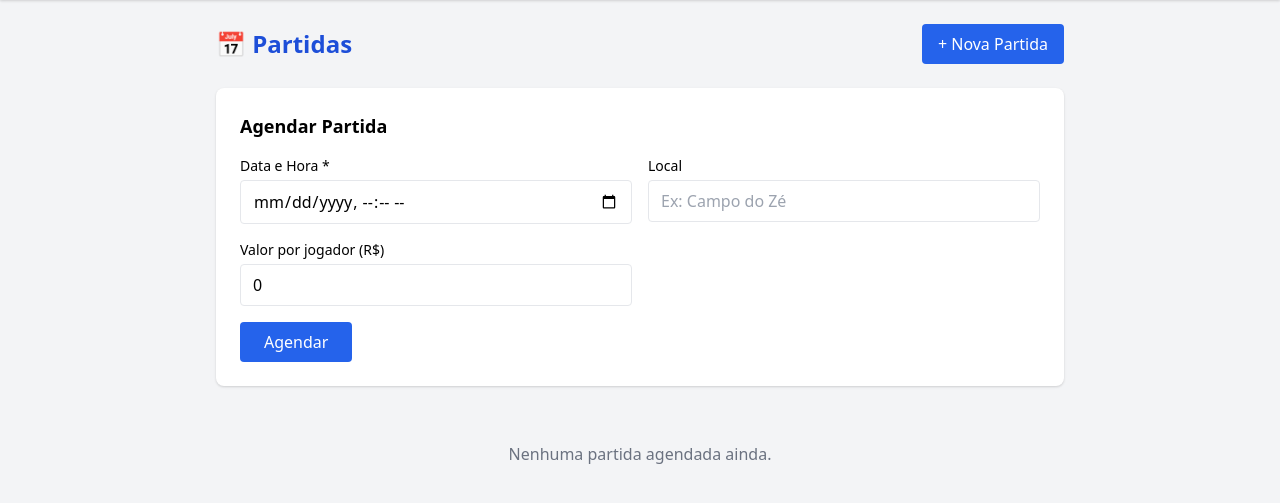
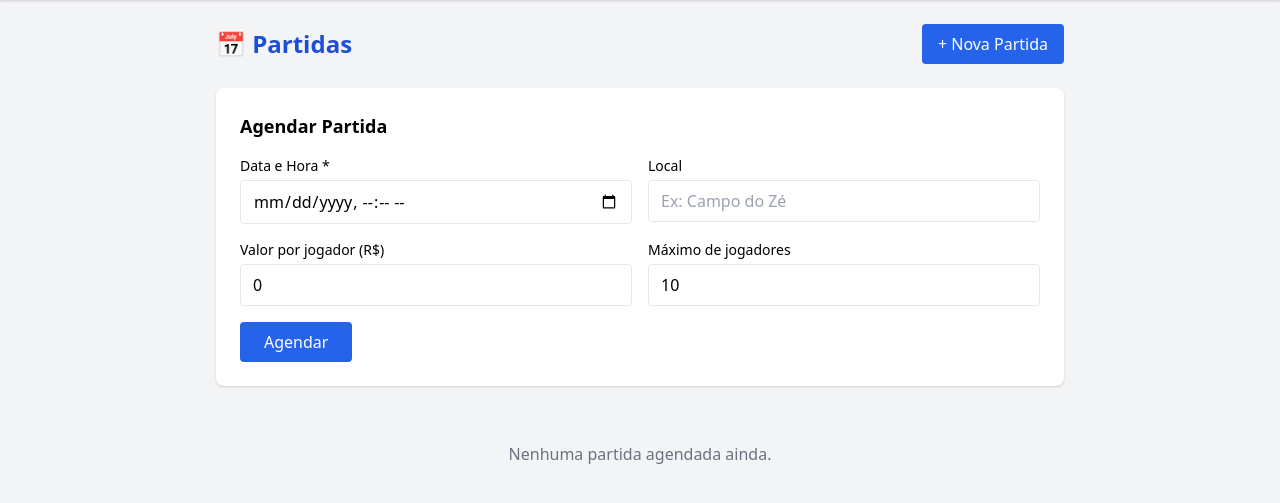
Before and after one commit to engvxtvictor-lgtm/peladas, a FastAPI app: page /partidas in a window 1280 px wide, after a click on "+ Nova Partida". Shown: the part 60-563 px from the top of the page. Run offline with FastAPI, Linux system fonts and the light colour scheme; some libraries are stand-ins or nearby versions.

Commit message:
feat: limite máximo de jogadores + aviso de lotado

```diff
--- a/app/main.py
+++ b/app/main.py
@@ -45,8 +45,8 @@ def pagina_partidas(request: Request, db: Session = Depends(get_db)):
 @app.post('/partidas/criar')
 def criar_partida_html(request: Request, db: Session = Depends(get_db),
     data: str = Form(...), local: str = Form(None),
-    valor_por_jogador: float = Form(0)):
-    partida = Partida(data=datetime.fromisoformat(data), local=local, valor_por_jogador=valor_por_jogador)
+    valor_por_jogador: float = Form(0), max_jogadores: int = Form(10)):
+    partida = Partida(data=datetime.fromisoformat(data), local=local, valor_por_jogador=valor_por_jogador, max_jogadores=max_jogadores)
     db.add(partida)
     db.commit()
     return RedirectResponse(url='/partidas', status_code=303)
@@ -75,6 +75,13 @@ def detalhe_partida(partida_id: int, request: Request, db: Session = Depends(get
 @app.post('/partidas/{partida_id}/confirmar')
 def confirmar_presenca_html(partida_id: int, db: Session = Depends(get_db),
     jogador_id: int = Form(...)):
+    partida = db.query(Partida).filter(Partida.id == partida_id).first()
+    confirmados = db.query(Presenca).filter(
+        Presenca.partida_id == partida_id,
+        Presenca.confirmado == True
+    ).count()
+    if confirmados >= partida.max_jogadores:
+        return RedirectResponse(url=f'/partidas/{partida_id}?erro=lotado', status_code=303)
     presenca = db.query(Presenca).filter(
         Presenca.partida_id == partida_id,
         Presenca.jogador_id == jogador_id
--- a/app/models/partida.py
+++ b/app/models/partida.py
@@ -10,6 +10,7 @@ class Partida(Base):
     data = Column(DateTime, nullable=False)
     local = Column(String, nullable=True)
     valor_por_jogador = Column(Float, default=0)
+    max_jogadores = Column(Integer, default=10)
     status = Column(String, default="aberta")  # aberta, confirmada, encerrada
     criado_em = Column(DateTime, server_default=func.now())
 
--- a/app/templates/partida_detalhe.html
+++ b/app/templates/partida_detalhe.html
@@ -4,6 +4,11 @@
 
 {% block content %}
 <div class="mb-4">
+    {% if request.query_params.get('erro') == 'lotado' %}
+<div class="bg-red-100 border border-red-400 text-red-700 px-4 py-3 rounded mb-4">
+    ⛔ Partida lotada! O número máximo de jogadores já foi atingido.
+</div>
+{% endif %}
     <a href="/partidas" class="text-blue-600 hover:underline">← Voltar</a>
 </div>
 
--- a/app/templates/partidas.html
+++ b/app/templates/partidas.html
@@ -30,6 +30,11 @@
                 <input type="number" name="valor_por_jogador" value="0" min="0" step="0.01"
                     class="w-full border rounded px-3 py-2 focus:outline-none focus:ring-2 focus:ring-blue-500">
             </div>
+            <div>
+                <label class="block text-sm font-medium mb-1">Máximo de jogadores</label>
+                <input type="number" name="max_jogadores" value="10" min="2" max="30"
+                    class="w-full border rounded px-3 py-2 focus:outline-none focus:ring-2 focus:ring-blue-500">
+            </div>
         </div>
         <button type="submit" class="mt-4 bg-blue-600 text-white px-6 py-2 rounded hover:bg-blue-700">
             Agendar
@@ -44,7 +49,7 @@
             <div>
                 <p class="font-bold text-lg">⚽ {{ partida.data.strftime('%d/%m/%Y às %H:%M') }}</p>
                 <p class="text-sm text-gray-500">📍 {{ partida.local or 'Local não definido' }}</p>
-                <p class="text-sm text-gray-400">💰 R$ {{ partida.valor_por_jogador }} por jogador</p>
+                <p class="text-sm text-gray-400">💰 R$ {{ partida.valor_por_jogador }} por jogador · 👥 Max: {{ partida.max_jogadores }}</p>
             </div>
             <span class="px-3 py-1 rounded-full text-sm font-medium
                 {% if partida.status == 'aberta' %}bg-green-100 text-green-700
```
Also changed, not shown: app/services/sorteio.py (+20 -10 lines).
